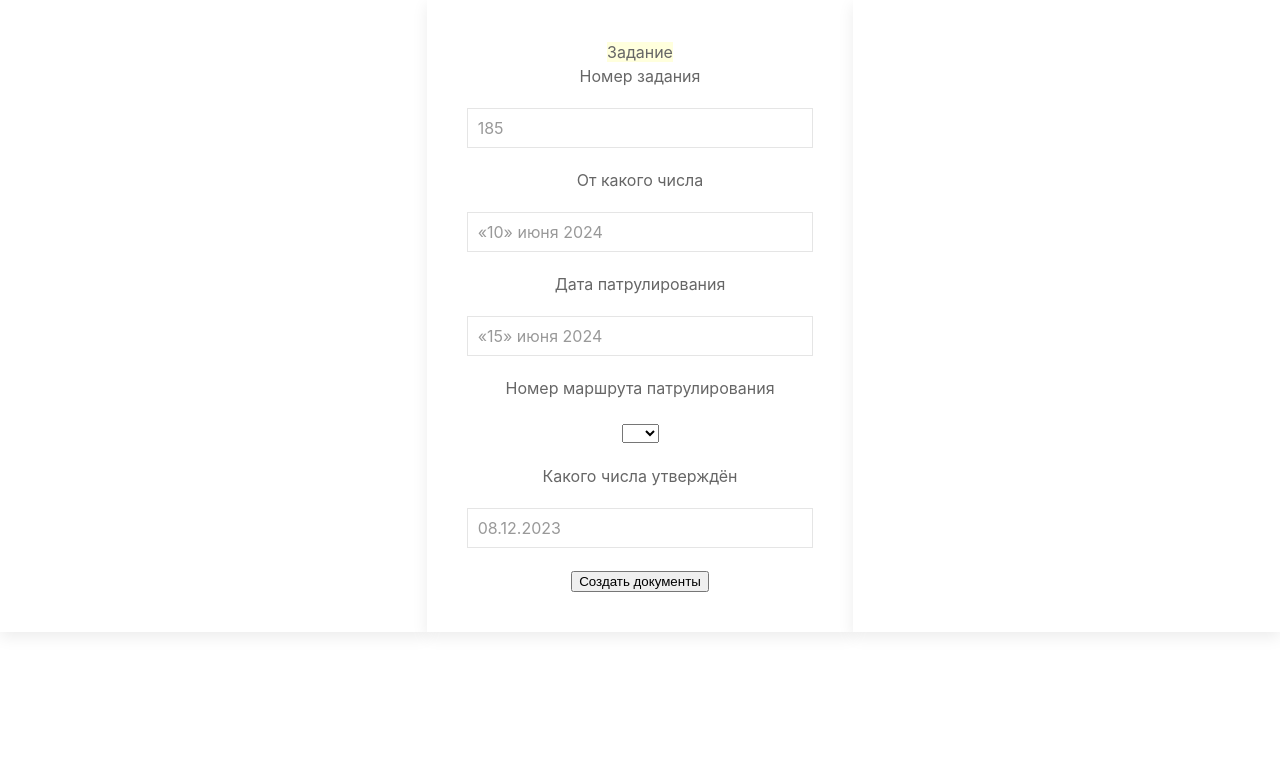
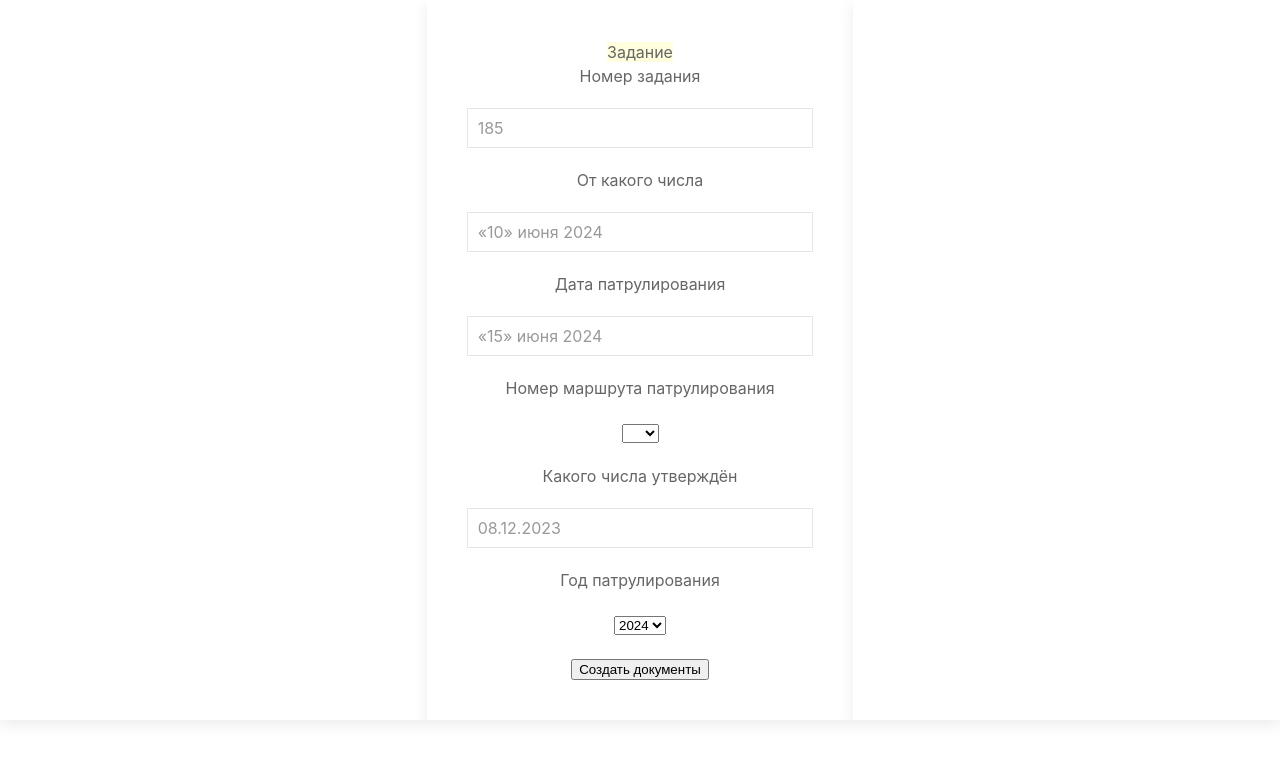
Before and after one commit to mianger22/glodocsy_core, a React (Create React App) app: page / in a window 1280 px wide. Shown: the top 760 px of the page. Built offline with nearby package versions, Linux system fonts and the light colour scheme.

Commit message:
added field Year_patrol

```diff
--- a/src/Products/document_generator/Document_generator.jsx
+++ b/src/Products/document_generator/Document_generator.jsx
@@ -143,6 +143,19 @@ const Document_generator = () => (
                 </div>
                 {errors.What_date_was_approved && touched.What_date_was_approved && errors.What_date_was_approved}
             </div>
+            <div className="mb-4 flex flex-col space-y-1">
+                <label className="input-label" for="Year_patrol">Год патрулирования</label>
+
+                <div className="uk-margin">
+                    <select id="Year_patrol" name="Year_patrol">
+                        <option value="2024">2024</option>
+                        <option value="2025">2025</option>
+                        <option value="2026">2026</option>
+                        <option value="2027">2027</option>
+                    </select>
+                </div>
+                {errors.What_date_was_approved && touched.What_date_was_approved && errors.What_date_was_approved}
+            </div>
 
             <button type="submit" disabled={isSubmitting}>
                 Создать документы
```
